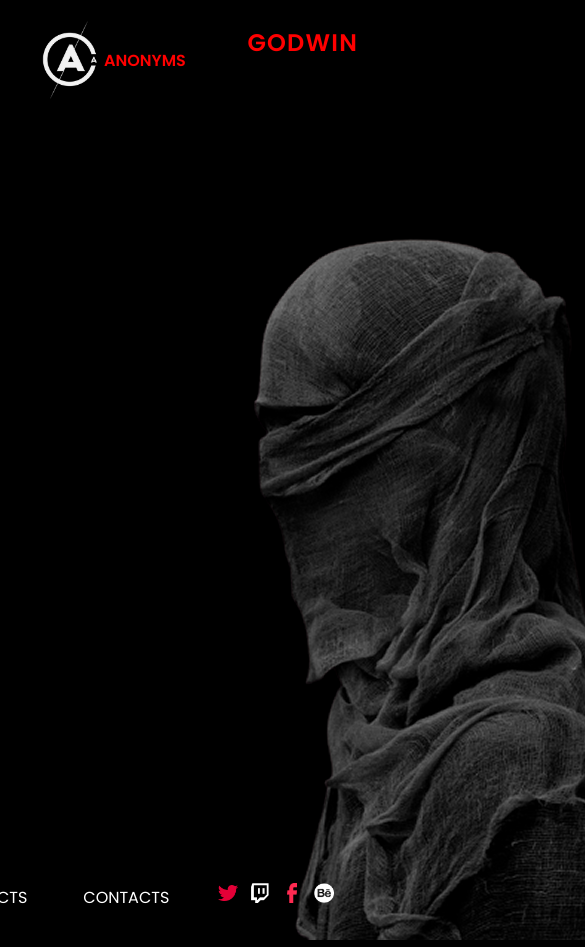
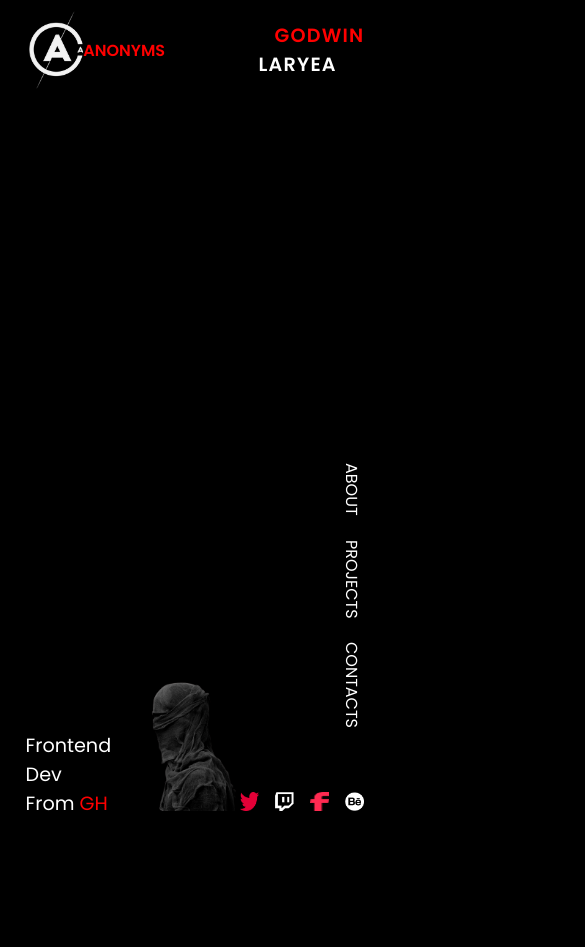
Before and after one commit to godwinLaryea/sts-final-project2, a plain HTML site: page index.html in a window 390 px wide. Shown: the top 947 px of the page, 585 px wide, since content can reach past the window. After the commit the page ends 844 px from the top, so only its background shows below. Drawn offline with nearby package versions, Linux system fonts and the light colour scheme.

Commit message:
Page made fully responsive and some redundant styles removed

```diff
--- a/styles.css
+++ b/styles.css
@@ -1,125 +1,137 @@
 @import url('https://fonts.googleapis.com/css2?family=Poppins:wght@400;600&display=swap');
 
-
-*{
+* {
   margin: 0;
   padding: 0;
   box-sizing: border-box;
-  text-decoration: none;
-  font-size: 16px;
-  font-family:"Poppins", serif;;
+  font-family: "Poppins", serif;
 }
 
-body{
-  background-color: black;
-}
-
-:root{
+:root {
   --primary-color: red;
   --secondary-color: white;
 }
 
-.container{
-  max-width: 120rem;
-  min-height: 100vh;
-  padding: 1rem 2rem;
-  position: relative;
-  background-color: black;
-  margin: auto;
+a {
+  text-decoration: none;
 }
 
-.top-section{
+body {
+  background-color: black;
+  color: var(--secondary-color);
+}
+
+.container {
+  background-color: black;
+  display: flex;
+  flex-direction: column;
+  width: min(100%, 120rem);
+  height: 100dvh;
+  margin-inline: auto;
+  padding: 0.4rem 1.6rem 1.6rem;
+}
+
+.top-section {
   display: flex;
   justify-content: space-between;
   align-items: center;
+  width: min(100%, 120rem);
 }
 
-.top-section .logo-head{
+.logo-head {
   display: flex;
   align-items: center;
 }
 
-.top-section .logo-head img{
+.top-section .logo-head img {
   height: 5.5rem;
-  width: 4.5rem;
+  width: 3.6rem;
   object-fit: cover;
 }
 
-.top-section p{
+.top-section p {
   color: var(--primary-color);
   font-weight: 600;
 }
 
-.full-name{
-  margin-right: 1.5rem;
+.owner {
   font-weight: 600;
 }
 
-.fname{
+.fname {
   padding-left: 1rem;
 }
 
-.fname, .lname{
-  font-size: 1.5rem;
+.fname,
+.lname {
+  font-size: 1.2rem;
   letter-spacing: 1.2px;
 }
 
+.hero {
+  display: flex;
+  justify-content: space-between;
+  align-items: end;
+  width: min(100%, 120rem);
+  height: 100dvh;
+}
 
-.mid-section {
-  position: absolute;
-  top: 50vh;
-  right: 0;
-  transform: rotate(90deg);
+.mid-left {
+  display: flex;
+  flex-direction: column;
+  /* justify-content: end; */
+}
+
+.mid-left p {
+  font-size: 1.2rem;
+}
+
+.gh {
+  color: var(--primary-color);
+}
+
+.mid-image-section img{
+  width: 100%;
+}
+
+.footer {
+  display: flex;
+  flex-direction: column;
+  align-items: end;
+  gap: 4rem;
+}
+@media screen and (min-width: 48rem) {
+  .footer{
+    gap: 10rem;
+  }
+}
+
+.nav-links {
+  writing-mode: vertical-lr;
+  display: flex;
+  gap: 1.5rem;
+}
+@media screen and (min-width: 48rem) {
+.nav-links{
+  gap: 5rem;
+}
 }
 
 
-.nav-links{
-  display: flex;
-  margin-left: -12rem;
-  gap: 3.5rem;
-}
-
-.nav-links a{
+.nav-links a {
   color: var(--secondary-color);
 }
 
-.image-section{
-  margin: auto;
-  width: 43.8125rem;
-  height: auto;
+.nav-links a:hover {
+  color: var(--primary-color);
 }
 
-.image-section img{
-  max-width: 100%;
-  height: 100%;
-  object-fit: contain;
+.icons {
+  display: flex;
+  gap: 1rem;
 }
 
-.footer{
-  display: flex;
-  align-items: flex-end;
-  justify-content: space-between;
-  margin-top: -4rem;
+.social-icon {
+  width: 1.2rem;
+  height: 1.2rem;
 }
-
-.footer p{
-  color: var(--secondary-color);
-  line-height: 1.4;
-}
-
-.in{
-  color: var(--primary-color);
-  font-weight: 600;
-}
-
-.footer img{
-  height: 20px;
-  width: 20px;
-  object-fit: contain;
-}
-
-.icons{
-  display: flex;
-  gap: 0.75rem;
-  margin-right: 1.5rem;
-}
```
